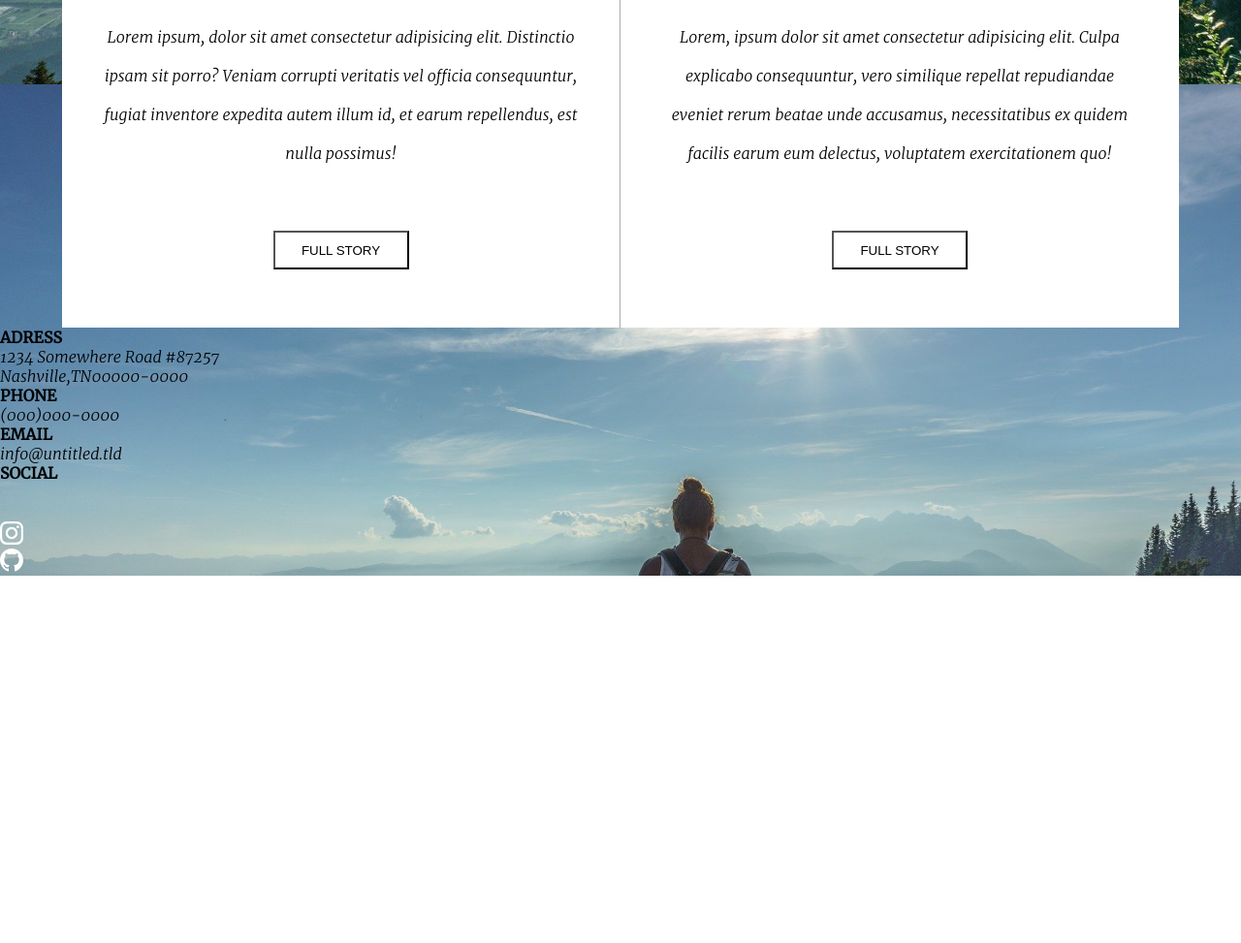
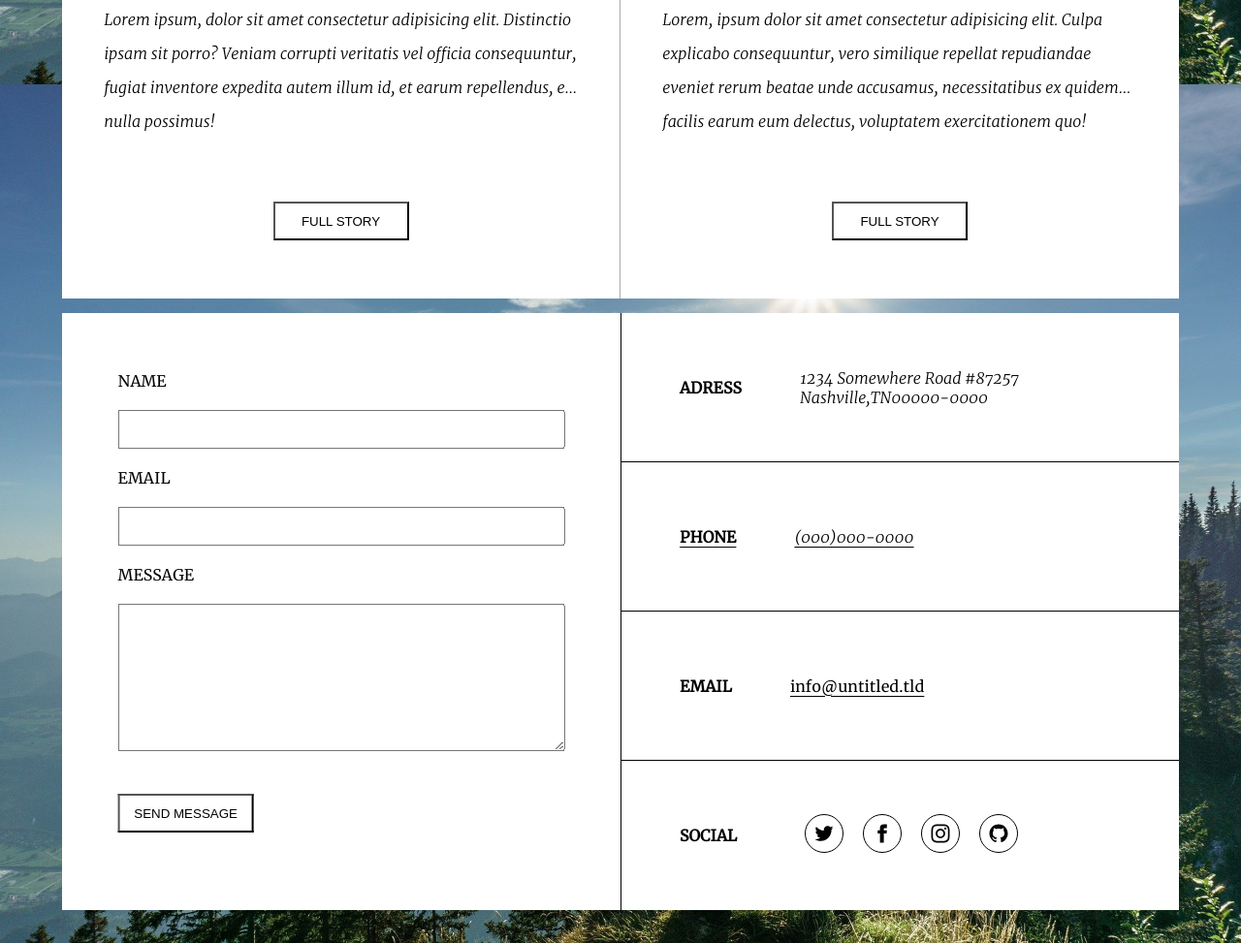
Before and after one commit to CYRILAGUIRRE/La-Montagne, a plain HTML site: page index.html in a window 1280 px wide. Shown: the part 2587-3560 px from the top of the page at 97% size. Before the commit the page ends 3181 px from the top, so only its background shows below. Drawn offline with Linux system fonts and the light colour scheme.

Commit message:
sauvegarde

```diff
--- a/index.html
+++ b/index.html
@@ -81,38 +81,52 @@
     </main>
     <footer>
         <div>
-            <form action=""></form>
+            <form action="">
+                <div>
+                    <label for="name">NAME</label>
+                    <input type="text" id="name" required>
+                </div>
+                <div>
+                    <label for="email">EMAIL</label>
+                    <input type="text" id="email" required>
+                </div>
+                <div>
+                    <label for="message">MESSAGE</label>
+                    <textarea name="" id="message" cols="40" rows="10"></textarea>
+                </div>
+                <button type="submit">SEND MESSAGE</button>
+            </form>
         </div>
-        <div>
-            <div>
-                <div>
-                    <h4>ADRESS</h4>
-                    <p>1234 Somewhere Road #87257 <br> Nashville,TN00000-0000</p>
-                </div>
+        <div class="social">
+            <div class="adress">
+
+                <h4>ADRESS</h4>
+                <p>1234 Somewhere Road #87257 <br> Nashville,TN00000-0000</p>
+
             </div>
-            <div>
+            <div class="phone">
                 <h4>PHONE</h4>
                 <p>(000)000-0000</p>
             </div>
-            <div>
+            <div class="mail">
                 <h4>EMAIL</h4>
                 <p>info@untitled.tld</p>
             </div>
-            <div>
+            <div class="soc-logo">
                 <h4>SOCIAL</h4>
                 <ul>
                     <li>
-                        <img src="./assets/icons/twitter.svg" alt="">
+                        <img src="assets/icons/twitter-foot.svg" alt="logo-twitter">
 
                     </li>
                     <li>
-                        <img src="./assets/icons/facebook.svg" alt="">
+                        <img src="./assets/icons/facebook-footer.svg" alt="logo-facebook">
                     </li>
                     <li>
-                        <img src="./assets/icons/instagram.svg" alt="">
+                        <img src="assets/icons/instagram-footer.svg" alt="logo-instagram">
                     </li>
                     <li>
-                        <img src="./assets/icons/github.svg" alt="">
+                        <img src="assets/icons/github-footer.svg" alt="logo-github">
                     </li>
                 </ul>
             </div>
--- /dev/null
+++ b/styles/components/_footer.scss
@@ -0,0 +1,85 @@
+footer {
+  width: 90%;
+  display: grid;
+  grid-template-columns: 50% 50%;
+  justify-content: center;
+  align-items: center;
+  margin: 15px auto;
+  margin-bottom: 40px;
+  background: white;
+
+  form {
+    display: flex;
+    flex-direction: column;
+    margin: 60px auto;
+    align-items: flex-start;
+    justify-content: center;
+    transform: translateX(10%);
+
+    div {
+      width: 80%;
+    }
+
+    input {
+      width: 100%;
+      height: 40px;
+      margin: 20px auto;
+    }
+
+    textarea {
+      width: 100%;
+      min-width: 100%;
+      max-width: 100%;
+      margin: 20px auto;
+    }
+
+    button {
+      margin: 20px 0;
+    }
+  }
+  .social {
+    display: grid;
+    grid-template-rows: 25% 25% 25% 25%;
+    border-left: 1px solid black;
+    height: 100%;
+
+    div {
+      display: flex;
+      width: 100%;
+      align-items: center;
+      border-bottom: 1px solid black;
+
+      h4 {
+        padding: 0 60px;
+      }
+    }
+    .mail {
+      p {
+        font-family: $font-1;
+        text-decoration: underline black;
+        text-underline-position: under;
+      }
+    }
+    .phone {
+      text-decoration: underline black;
+      text-underline-position: under;
+    }
+    .soc-logo {
+      border-bottom: none;
+      ul {
+        display: flex;
+        flex-direction: row;
+
+        li {
+          padding: 0 10px 0;
+          img {
+            border: 1px solid black;
+
+            width: 40px;
+            border-radius: 150px;
+          }
+        }
+      }
+    }
+  }
+}
--- a/styles/components/_main.scss
+++ b/styles/components/_main.scss
@@ -45,7 +45,7 @@ main {
   p {
     width: 50%;
     margin: 0 auto;
-    line-height: 40px;
+    line-height: 35px;
     padding-bottom: 60px;
   }
 
@@ -75,7 +75,11 @@ main {
 
       p {
         width: 85%;
-        text-align: center;
+        display: -webkit-box;
+        -webkit-box-orient: vertical;
+        -webkit-line-clamp: 3;
+        overflow: hidden;
+        margin-bottom: 40px;
       }
 
       h3 {
--- a/styles/style.scss
+++ b/styles/style.scss
@@ -1,3 +1,4 @@
 @import "./components/settings";
 @import "./components/header";
 @import "./components/main";
+@import "./components/footer";
```
Also changed, not shown: assets/icons/facebook-footer.svg (added), assets/icons/github-footer.svg (added), assets/icons/instagram-footer.svg (added), assets/icons/twitter-foot.svg (added), styles/components/footer.css (added), styles/style.css, 2 other files.
